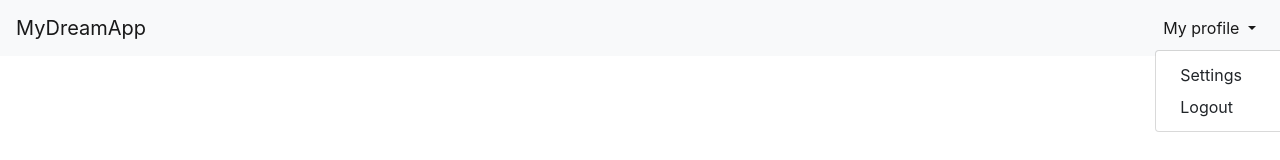
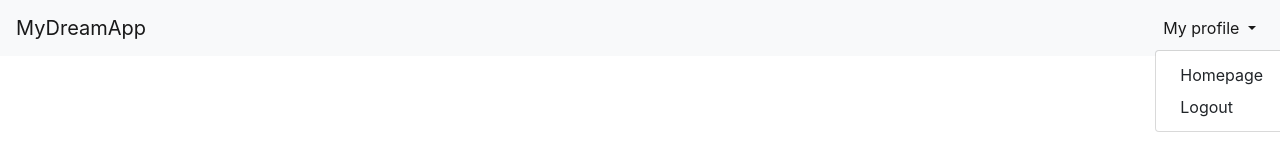
Before and after one commit to moubaka/my-dream-app, an Angular app: page / in a window 1280 px wide. Both pictures are taken after a click on the button "My profile". Shown: the top 160 px of the page. Built offline with nearby package versions, Linux system fonts and the light colour scheme.

Commit message:
add route to path

```diff
--- a/src/app/navbar/navbar.component.html
+++ b/src/app/navbar/navbar.component.html
@@ -17,7 +17,7 @@
           </a>
           <div class="dropdown-menu" aria-labelledby="navbarDropdown">
 
-            <a class="dropdown-item" href="#">Settings</a>
+            <a class="dropdown-item" routerLink="/homepage">Homepage</a>
             <a class="dropdown-item" href="#">Logout</a>
           </div>
         </li>
```
